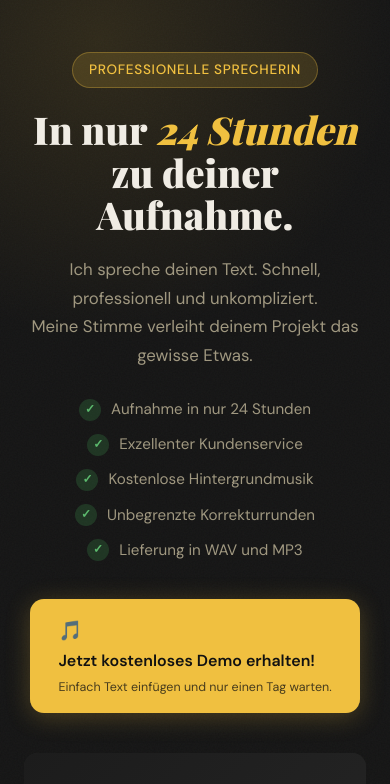
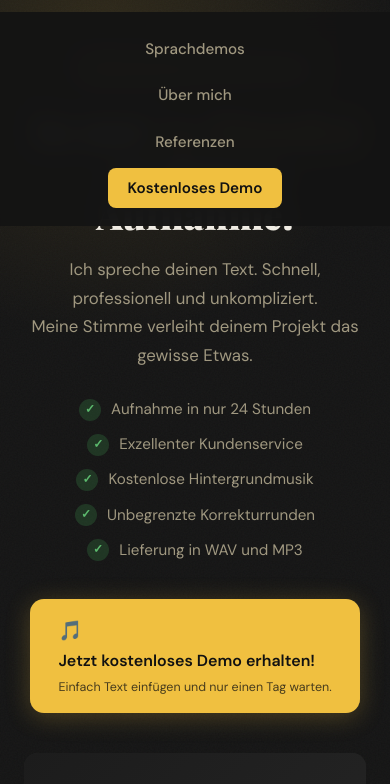
Before and after one commit to Mcgeesy37/ElenaProbst, a plain HTML site: page index.html in a window 390 px wide. Both pictures are taken after a click on the button "Menü öffnen". Shown: the part 60-844 px from the top of the page. Drawn offline with nearby package versions, Linux system fonts and the light colour scheme; a web font is replaced by a local one.

Commit message:
Add mobile navigation styles for open state

```diff
--- a/styles.css
+++ b/styles.css
@@ -1077,3 +1077,17 @@ ul { list-style: none; }
   }
   .contact__form-card { padding: 24px 18px; }
 }
+/* Mobile Nav Open */
+@media (max-width: 900px) {
+  .nav__links.mobile-open {
+    display: flex !important;
+    flex-direction: column;
+    position: fixed;
+    top: 72px; left: 0; right: 0;
+    background: rgba(20,20,20,0.97);
+    padding: 24px 40px;
+    gap: 20px;
+    z-index: 99;
+    backdrop-filter: blur(12px);
+  }
+}
```
